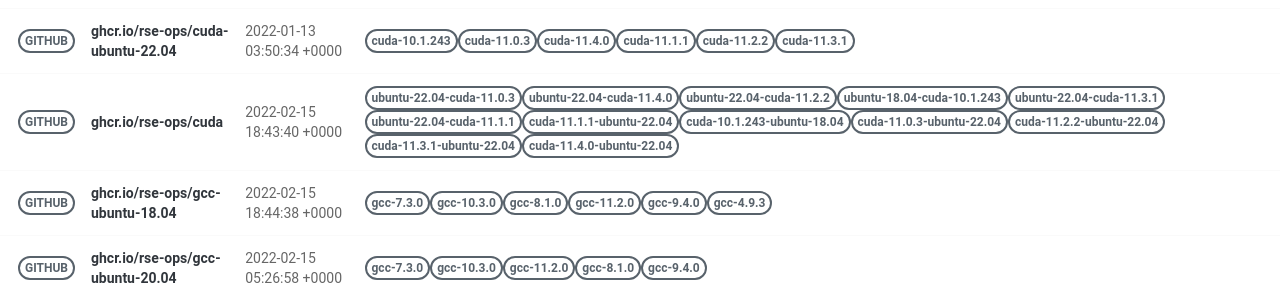
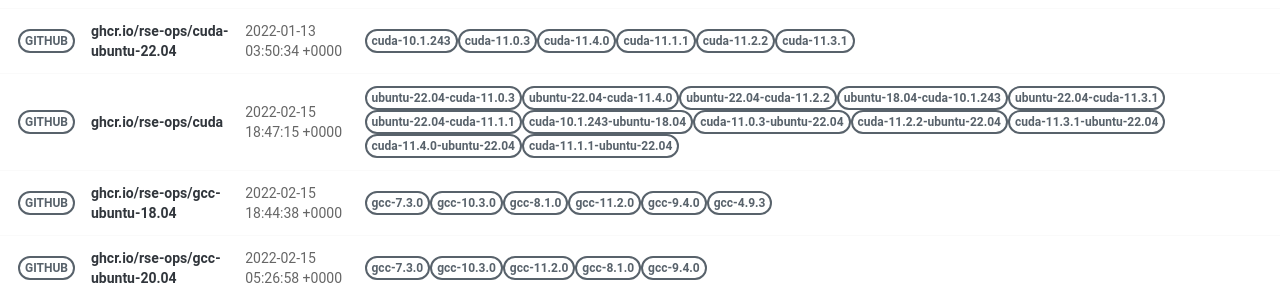
Before and after one commit to rse-ops/docker-images, a Jekyll site: the page built from pages/index.md, in a window 1280 px wide. Shown: the part 421-721 px from the top of the page. Built offline with Jekyll 4.4.1, drawn with Linux system fonts in a browser that asks for light colours; nearby versions of some CDN libraries.

Commit message:
Automated push to update library 2022-02-15

```diff
--- a/_library/ghcr.io-rse-ops-cuda.md
+++ b/_library/ghcr.io-rse-ops-cuda.md
@@ -1,7 +1,7 @@
 ---
 layout: container
 name: ghcr.io/rse-ops/cuda
-updated_at: 2022-02-15 18:43:40.105505
+updated_at: 2022-02-15 18:47:15.518595
 
 
 container_url: https://github.com/orgs/rse-ops/packages/container/package/cuda
```
Also changed, not shown: other parts of _library/ghcr.io-rse-ops-cuda.md (+3 -3 lines).
